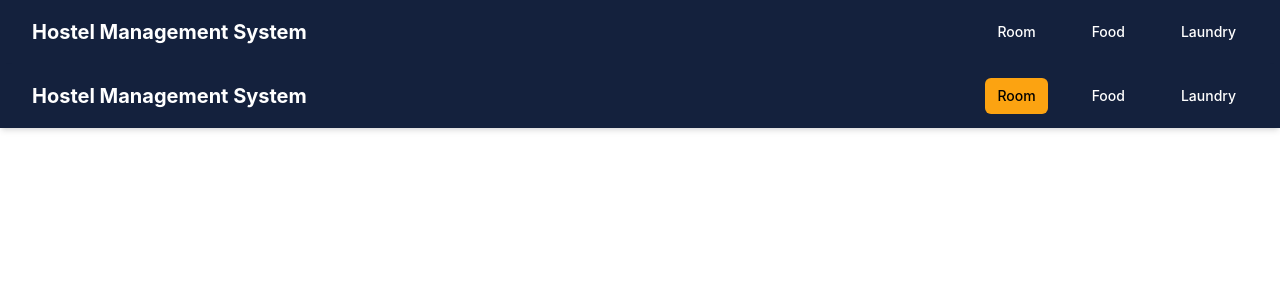
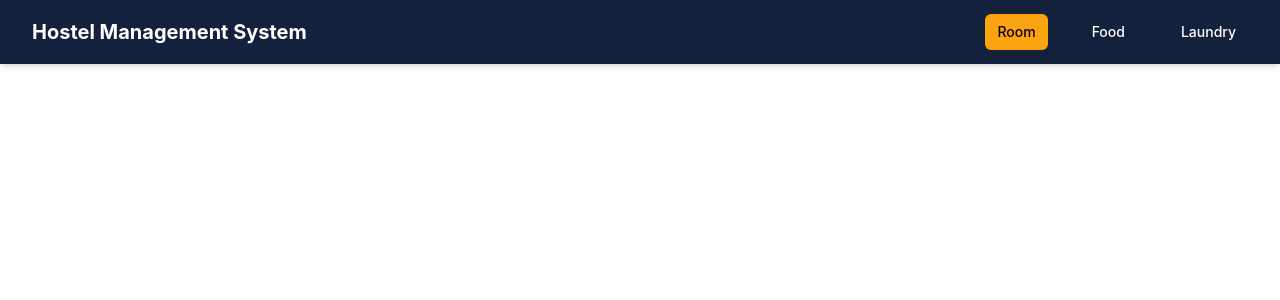
Before and after one commit to Ruwaneke/Hostel-Management-System, a React app in the folder frontend/: page / in a window 1280 px wide. Shown: the top 300 px of the page. Built offline with nearby package versions, Linux system fonts and the light colour scheme; the HTML template or start-up script is replaced by a standard one.

Commit message:
Updated app routing

```diff
--- a/frontend/src/App.jsx
+++ b/frontend/src/App.jsx
@@ -7,17 +7,17 @@ import Dashboard from "./pages/Dashboard";
 import Admin from "./pages/Admin";
 import NotificationProvider from "./context/NotificationContext";
 import BookingProvider from "./context/BookingContext";
+import LaundryPage from "./pages/LaundryPage";
 
 function App() {
   return (
     <NotificationProvider>
       <BookingProvider>
         <Router>
-          <div className="bg-gray-50 min-h-screen dark:bg-gray-900 transition-colors">
-            <Header />
+          <div className="bg-gray-50 min-h-screen transition-colors">
             <Routes>
               <Route path='/' element={<HomePage />} />
-              <Route path="/new" element={<Home />} />
+              <Route path="/laundry" element={<LaundryPage />} />
               <Route path="/dashboard" element={<Dashboard />} />
               <Route path="/admin" element={<Admin />} />
             </Routes>
```
